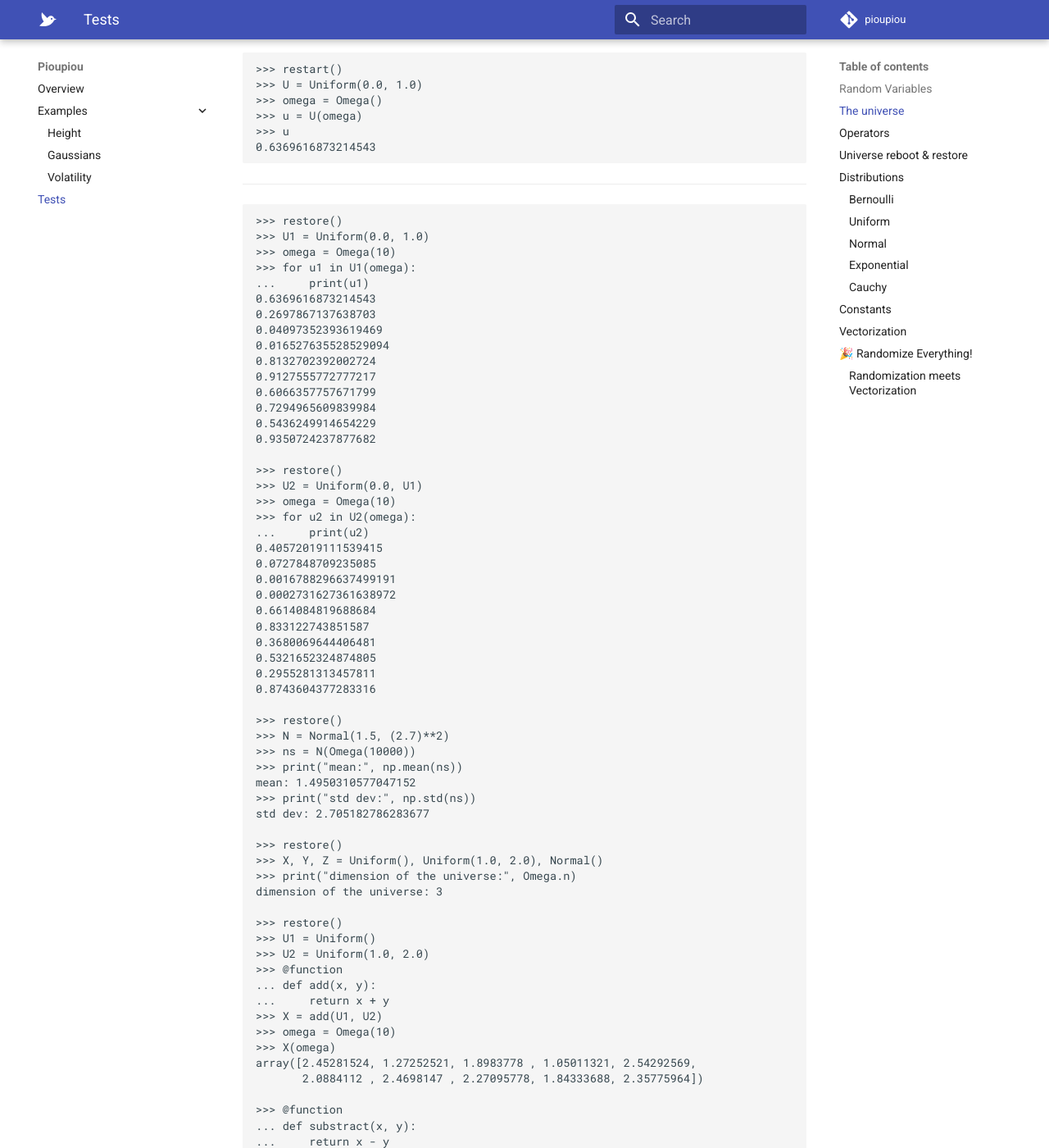
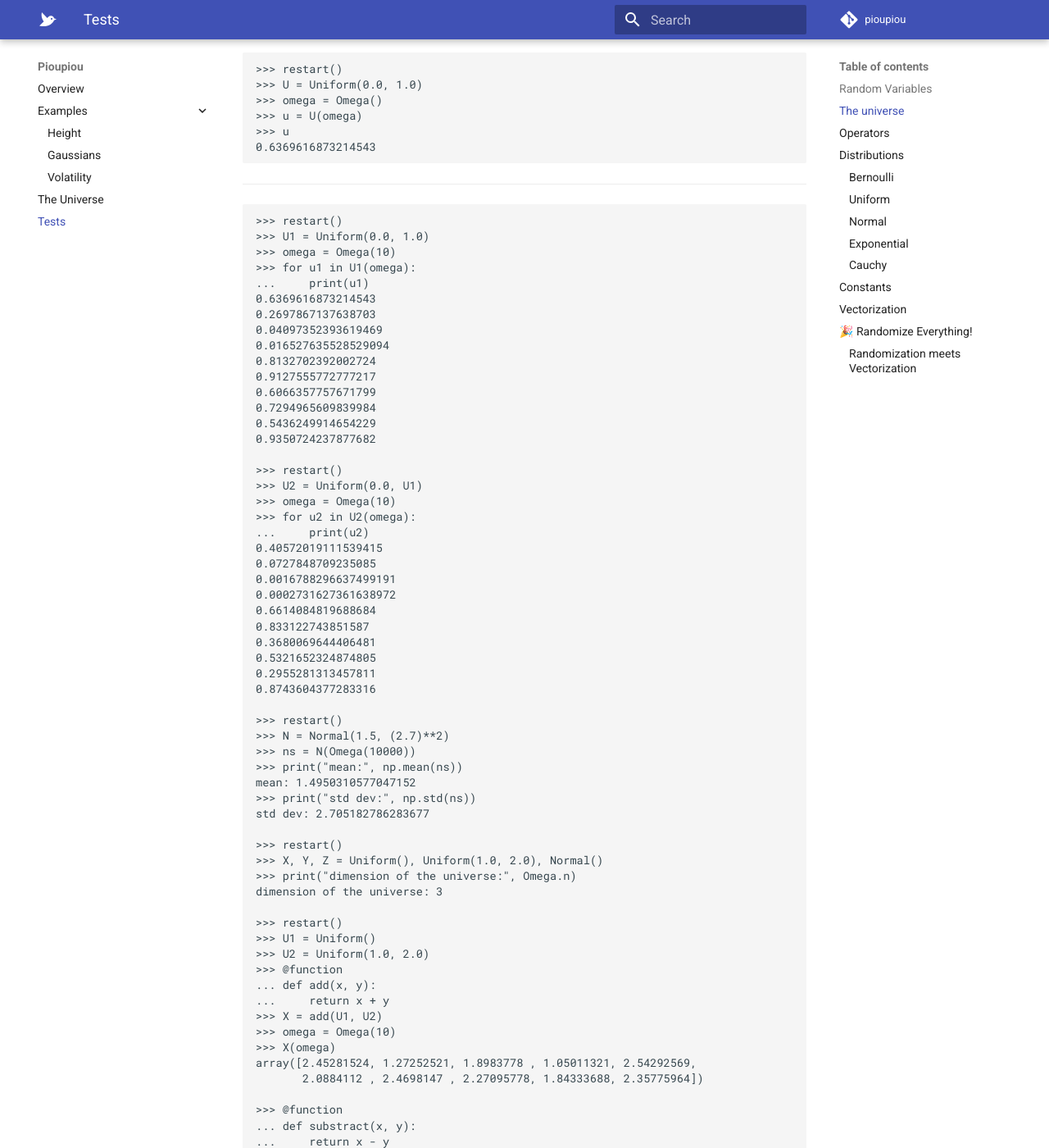
Before and after one commit to boisgera/pioupiou, an MkDocs documentation site: the page built from mkdocs/tests.md, in a window 1280 px wide and 1400 px high, scrolled down 782 px. Shown: the whole window at 82% size. Built offline with MkDocs 1.6.1 and Material for MkDocs 9.7.7, drawn with Linux system fonts in a browser that asks for light colours; comment, search, counter and statistics services are not loaded; some of the changed text lies outside the part shown.

Commit message:
misc improvements (doc mostly)

```diff
--- a/mkdocs.yml
+++ b/mkdocs.yml
@@ -10,6 +10,7 @@
     - Height: height.md
     - Gaussians: gaussians.md
     - Volatility: volatility.md
+  - The Universe: universe.md
   - Tests: tests.md
 
 theme:
--- a/mkdocs/tests.md
+++ b/mkdocs/tests.md
@@ -46,7 +46,7 @@
 
 --------------------------------------------------------------------------------
 
-    >>> restore()
+    >>> restart()
     >>> U1 = Uniform(0.0, 1.0)
     >>> omega = Omega(10)
     >>> for u1 in U1(omega):
@@ -62,7 +62,7 @@
     0.5436249914654229
     0.9350724237877682
 
-    >>> restore()
+    >>> restart()
     >>> U2 = Uniform(0.0, U1)
     >>> omega = Omega(10)
     >>> for u2 in U2(omega):
@@ -78,7 +78,7 @@
     0.2955281313457811
     0.8743604377283316
 
-    >>> restore()
+    >>> restart()
     >>> N = Normal(1.5, (2.7)**2)
     >>> ns = N(Omega(10000))
     >>> print("mean:", np.mean(ns))
@@ -86,12 +86,12 @@
     >>> print("std dev:", np.std(ns))
     std dev: 2.705182786283677
 
-    >>> restore()
+    >>> restart()
     >>> X, Y, Z = Uniform(), Uniform(1.0, 2.0), Normal()
     >>> print("dimension of the universe:", Omega.n)
     dimension of the universe: 3
 
-    >>> restore()
+    >>> restart()
     >>> U1 = Uniform()
     >>> U2 = Uniform(1.0, 2.0)
     >>> @function
@@ -111,7 +111,7 @@
     >>> Z(omega)
     array([0., 0., 0., 0., 0., 0., 0., 0., 0., 0.])
 
-    >>> restore()
+    >>> restart()
     >>> print(exp(1.0))
     2.718281828459045
     >>> N1 = Normal(1.0, (0.001)**2)
@@ -121,7 +121,7 @@
     array([2.71923434, 2.71661479, 2.71355749, 2.71249422, 2.72070221,
            2.72197555, 2.71901739, 2.719944  , 2.71857969, 2.72240226])
 
-    >>> restore()
+    >>> restart()
     >>> N1 = Normal(1.0, (0.01)**2)
     >>> N2 = Normal(2.0, (0.02)**2)
     >>> X = N1 + N2
@@ -130,7 +130,7 @@
     array([3.02149701, 2.93831437, 3.00397961, 2.94207534, 3.02113554,
            2.99493823, 3.02459988, 3.00819522, 2.99059112, 3.01124626])
 
-    >>> restore()
+    >>> restart()
     >>> U1 = Uniform()
     >>> X = U1 + 1.0
     >>> Y = 1.0 + U1
@@ -159,7 +159,7 @@
     TypeError: ...
     >>> V = pp.bool(U)
 
-    >>> restore()
+    >>> restart()
     >>> U1 = Uniform()
     >>> B = (U1 >= 1/3)
     >>> omega = Omega(10)
@@ -240,20 +240,7 @@
     >>> (5.0 // Constant(2.0))(omega)
     2.0
 
-Universe reboot & restore
---------------------------------------------------------------------------------
 
-    >>> import pioupiou as pp; pp.restart()
-    >>> U = pp.Uniform()
-    >>> omega = pp.Omega()
-    >>> x1 = U(omega)
-    >>> state = pp.save()
-    >>> omega = pp.Omega()
-    >>> x2 = U(omega)
-    >>> pp.restart(state)
-    >>> x3 = U(omega)
-    >>> x2 == x3
-    True
 
 Distributions
 --------------------------------------------------------------------------------
```
Also changed, not shown: mkdocs/universe.md (added, +174 -0 lines), pioupiou/__init__.py (+17 -3 lines).
